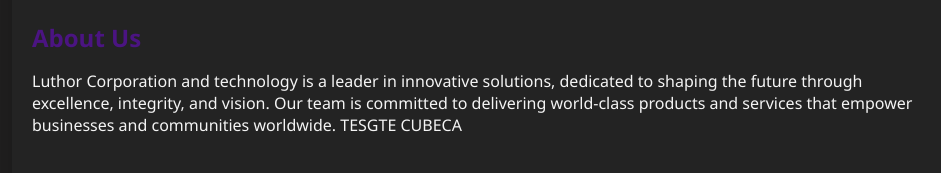
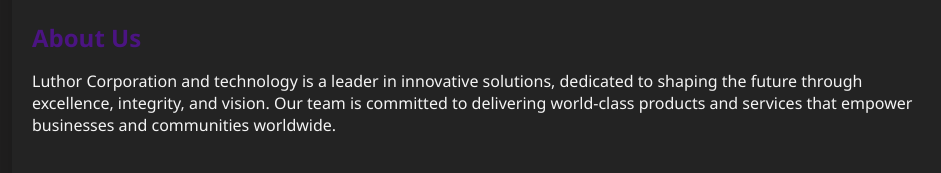
Before and after one commit to LuthorW/LuthorCorp-Site, a plain HTML site: page index.html in a window 1280 px wide. Shown: the part 231-404 px from the top of the page, without its empty margins (158-1099 px from the left). Drawn offline with Linux system fonts and the light colour scheme.

Commit message:
Atualização do nome

```diff
--- a/index.html
+++ b/index.html
@@ -2,7 +2,7 @@
 <html lang="en">
 <head>
     <meta charset="UTF-8">
-    <title>LuthorCorporation</title>
+    <title>Luthor Corp</title>
     <meta name="viewport" content="width=device-width, initial-scale=1.0">
     <link rel="icon" type="image/png" href="favicon.ico">
     <style>
@@ -90,7 +90,7 @@
             <p>
                 Luthor Corporation and technology is a leader in innovative solutions, dedicated to shaping the
                 future through excellence, integrity, and vision. Our team is committed to delivering world-class products
-                and services that empower businesses and communities worldwide. TESGTE CUBECA
+                and services that empower businesses and communities worldwide.
             </p>
         </section>
         <section id="services" class="services">
```
